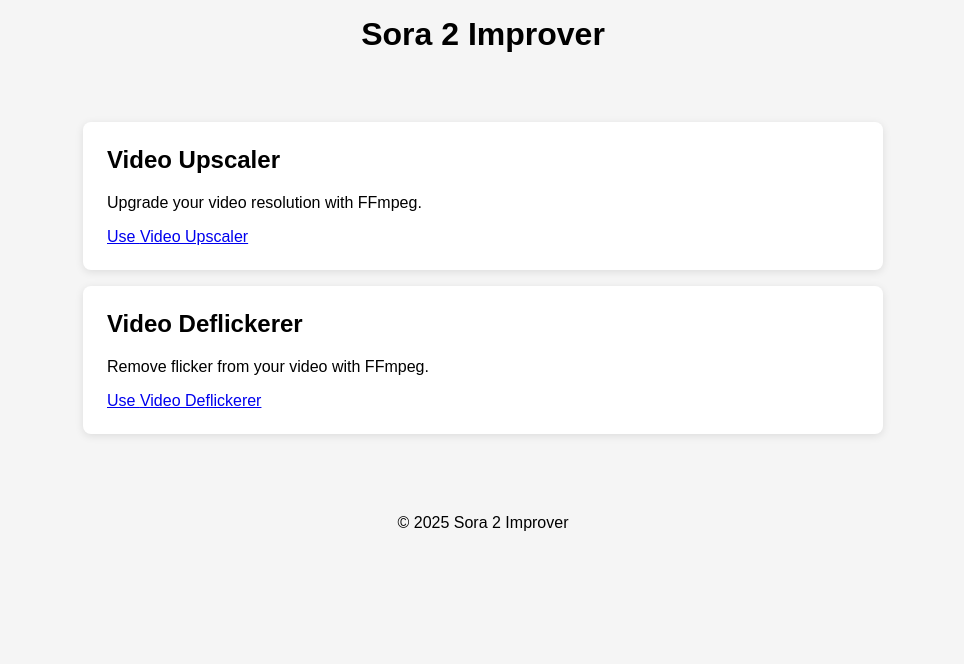
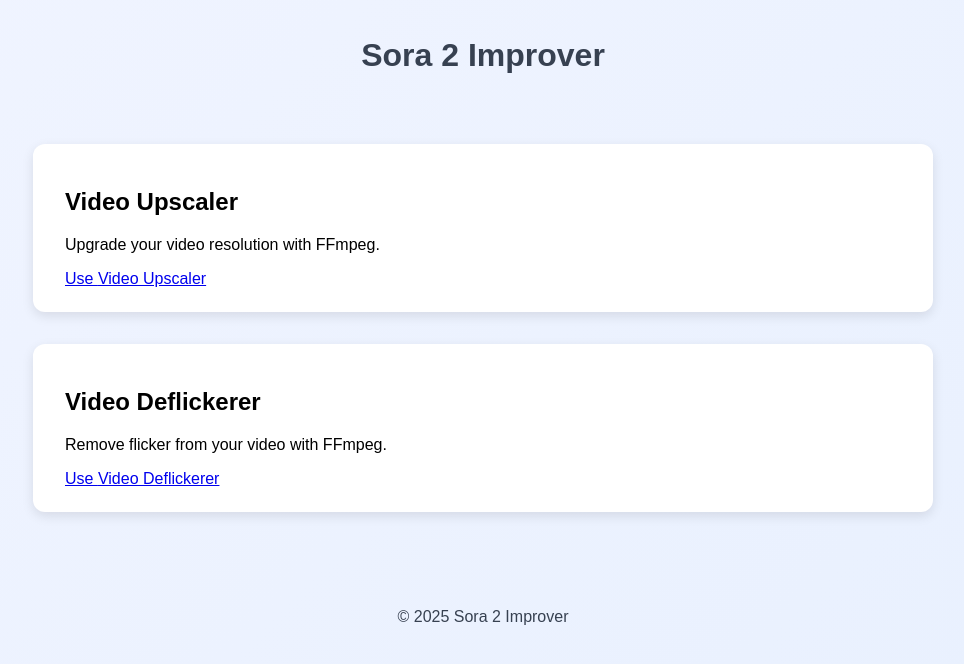
Before and after one commit to tmansmann0/sora-2-improver, a Next.js app: page / in a window 1280 px wide. Shown: the top 664 px of the page, without its empty margins (157-1121 px from the left). Built offline with nearby package versions, Linux system fonts and the light colour scheme.

Commit message:
Update global styles with newImprove global CSS styling gradients and sizes

```diff
--- a/styles/globals.css
+++ b/styles/globals.css
@@ -1,48 +1,51 @@
 /* Global styles */
 body {
   font-family: Arial, sans-serif;
-  background-color: #f5f5f5;
+  background: linear-gradient(135deg, #f0f4ff, #e8f0fe);
   margin: 0;
   padding: 0;
+  min-height: 100vh;
 }
 
+/* Container to center content */
 .container {
-  max-width: 800px;
+  max-width: 900px;
   margin: 0 auto;
   padding: 2rem;
 }
 
+/* Card component */
 .card {
-  background-color: white;
-  border-radius: 8px;
-  padding: 1.5rem;
-  margin-bottom: 1rem;
-  box-shadow: 0 2px 8px rgba(0,0,0,0.1);
+  background-color: #ffffff;
+  border-radius: 12px;
+  padding: 1.5rem 2rem;
+  margin-bottom: 2rem;
+  box-shadow: 0 4px 12px rgba(0,0,0,0.1);
 }
 
+/* Button styling */
 .button {
   display: inline-block;
-  padding: 0.5rem 1rem;
-  background-color: #0070f3;
-  color: white;
-  border-radius: 4px;
+  padding: 0.75rem 1.5rem;
+  background: linear-gradient(135deg, #6366f1, #7c3aed);
+  color: #ffffff;
+  border-radius: 6px;
   text-decoration: none;
+  font-weight: bold;
 }
 
-.button:hover {
-  background-color: #005bb5;
+/* Header & footer */
+header,
+footer {
+  text-align: center;
+  padding: 1rem 0;
+  background: transparent;
+  color: #374151;
 }
 
-header, footer {
-  text-align: center;
-  padding: 1rem 0;
-}
-
-h1, h2, h3 {
-  margin-top: 0;
-}
-
+/* Status message */
 .status {
   margin-top: 1rem;
   font-style: italic;
+  color: #4b5563;
 }
```
